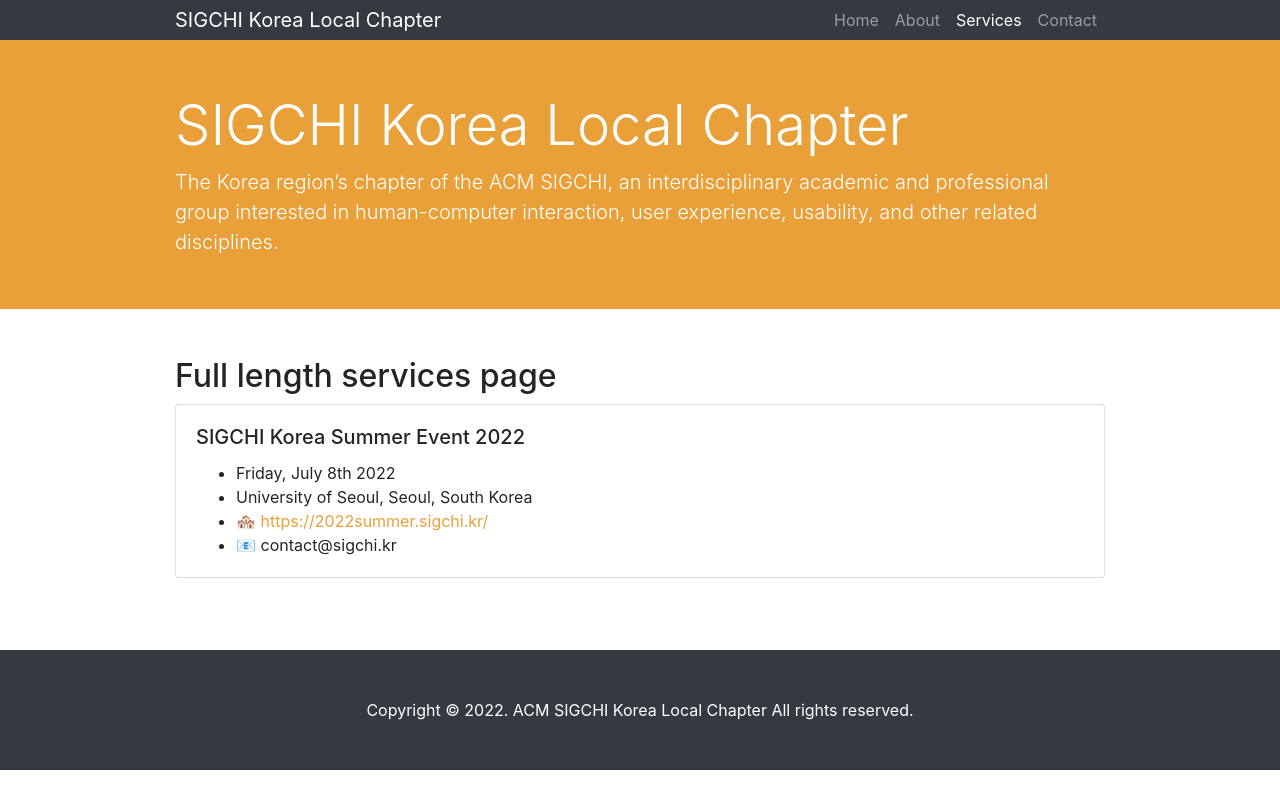
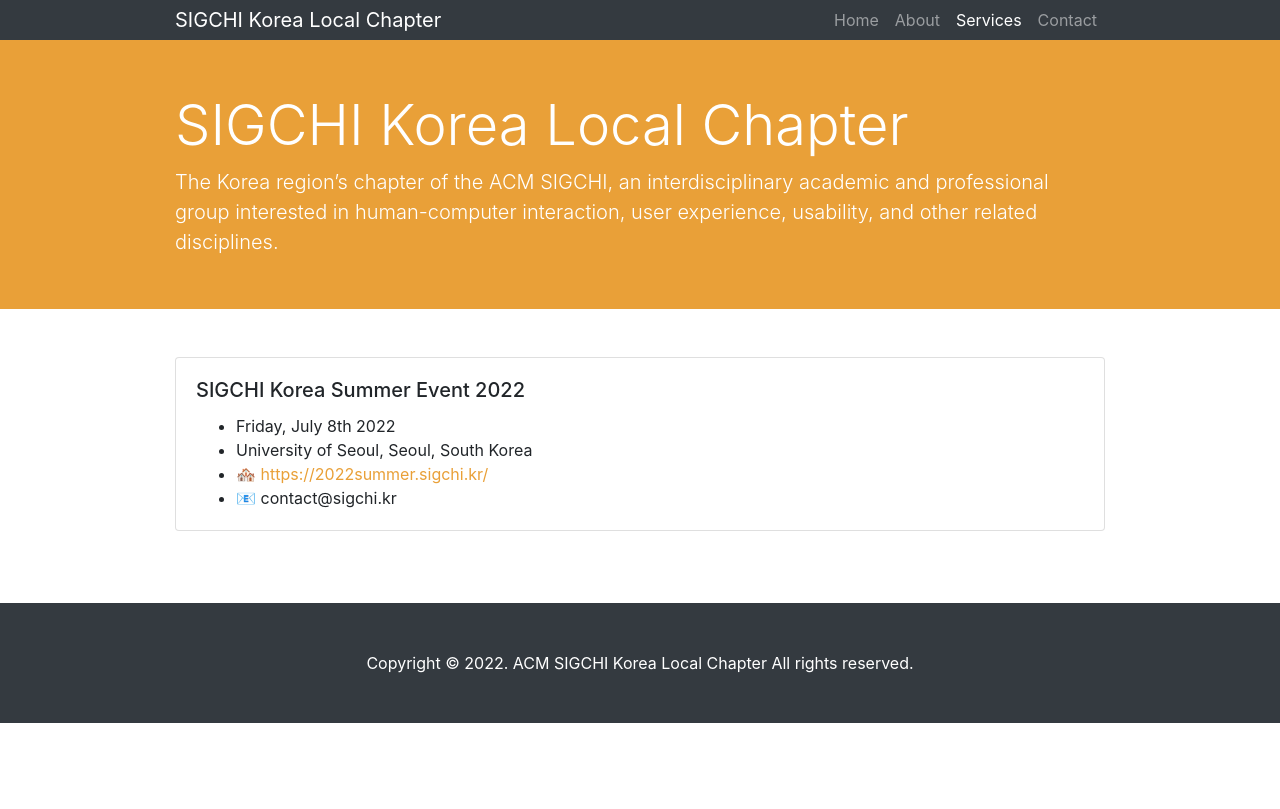
Before and after one commit to sigchikr/sigchikr.github.io, a Jekyll site: the page built from _pages/services.md, in a window 1280 px wide. Shown: the top 809 px of the page. Built offline with Jekyll 4.4.1, drawn with Linux system fonts in a browser that asks for light colours.

Commit message:
updated.

```diff
--- a/_pages/services.md
+++ b/_pages/services.md
@@ -2,8 +2,6 @@
 layout: default
 permalink: /services/
 ---
-
-## Full length services page
 
 <div class="menu_template" id="menu_courses" style="">
     <div class="card">
```
